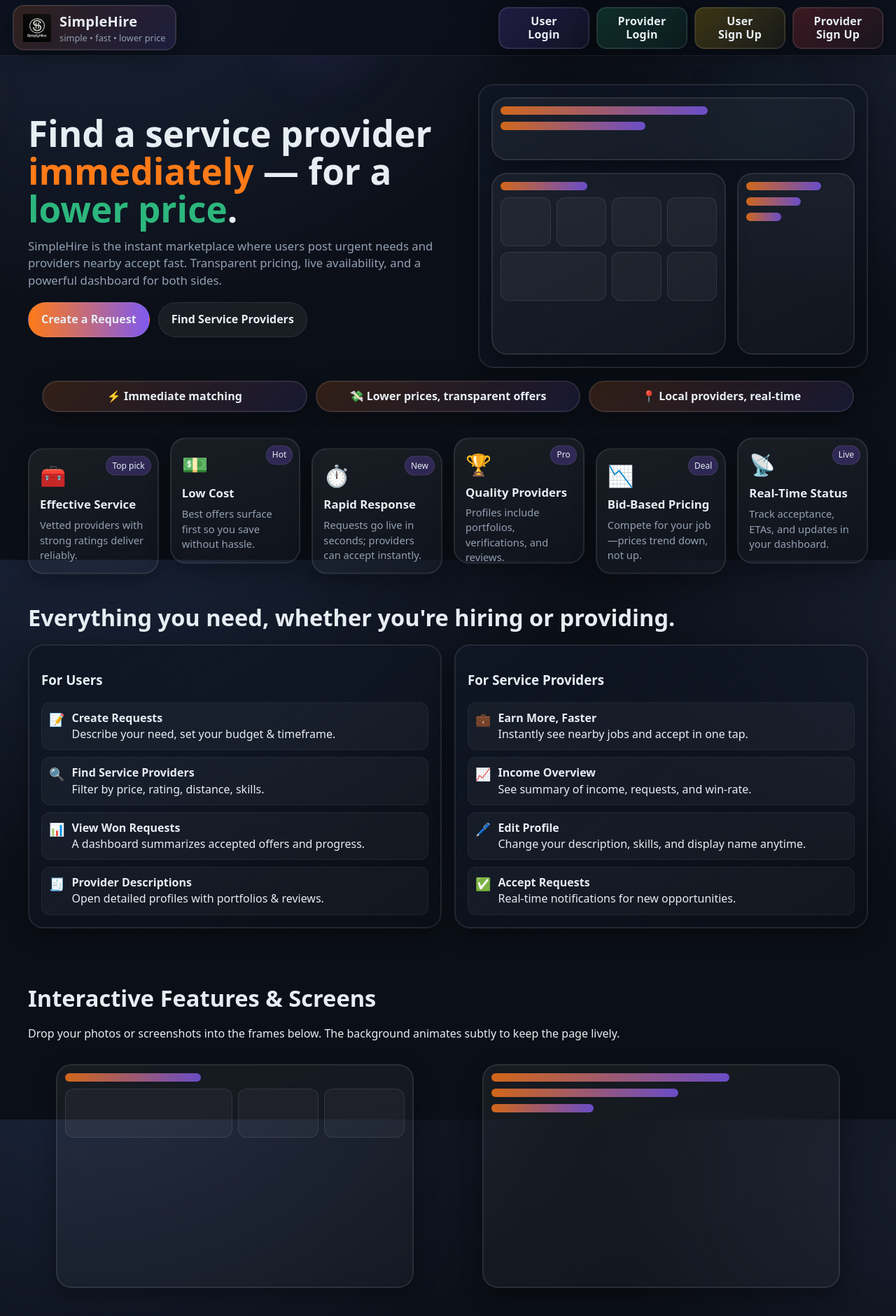
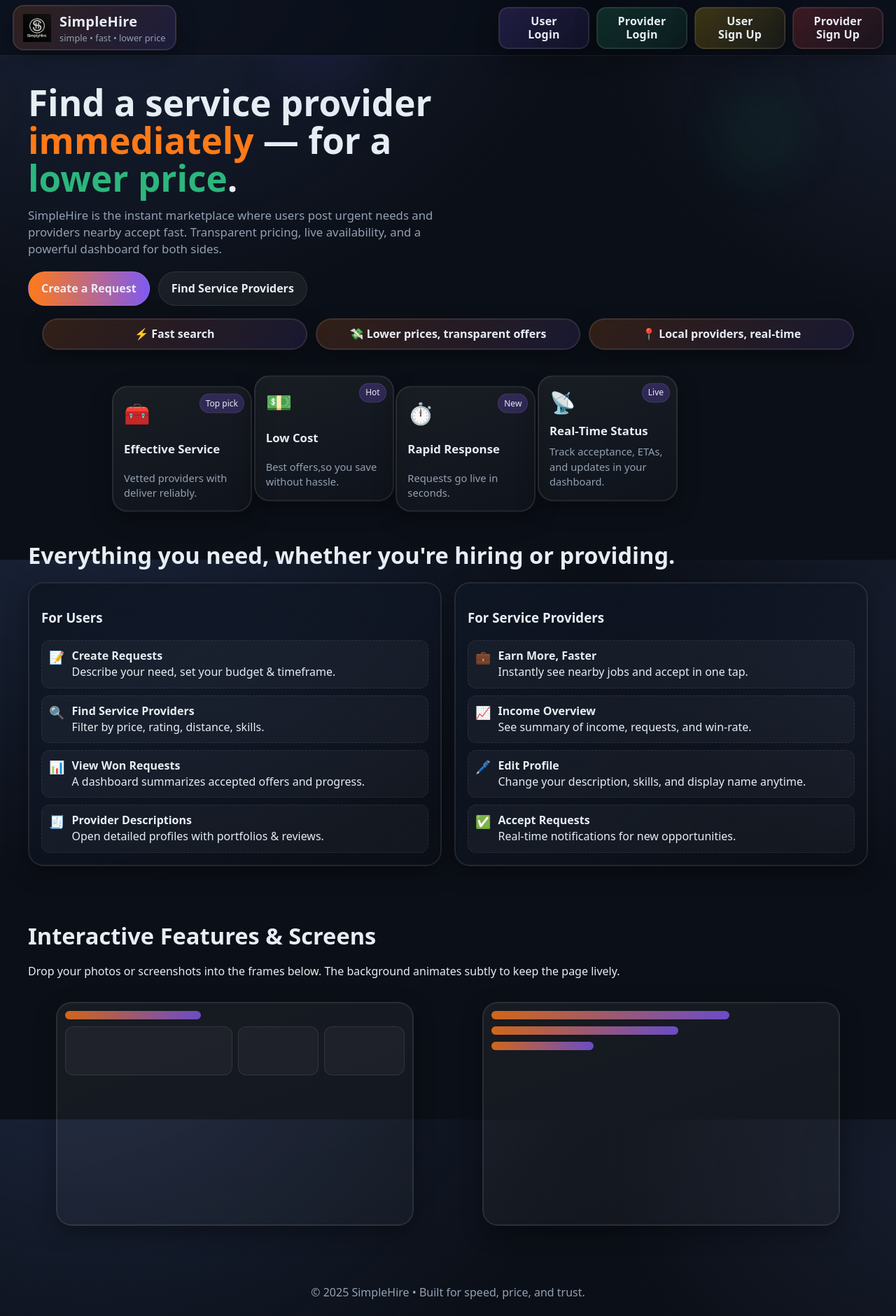
Before and after one commit to sph4919/Simplyhire, a PHP site: page / in a window 1280 px wide. Shown: the top 1881 px of the page at 70% size. Run offline with PHP 8.4, Linux system fonts and the light colour scheme.

Commit message:
finishing the index page 1

```diff
--- a/index.css
+++ b/index.css
@@ -113,6 +113,8 @@
   padding: 16px; height: 180px; display:flex; flex-direction:column; justify-content:space-between; overflow:hidden;
   position:relative;
   animation: bob 3.5s ease-in-out infinite;
+  margin-left: 120px;
+  width: 200px;
 }
 .card:nth-child(odd){ animation-direction: alternate-reverse; }
 .card:nth-child(even){ animation-direction: alternate; }
--- a/index.html
+++ b/index.html
@@ -37,41 +37,14 @@
           <h1>Find a service provider <span class="accent-orange">immediately</span> — for a <span class="accent-green">lower price</span>.</h1>
           <p>SimpleHire is the instant marketplace where users post urgent needs and providers nearby accept fast. Transparent pricing, live availability, and a powerful dashboard for both sides.</p>
           <div class="cta">
-            <a class="pill primary" href="#create-request">Create a Request</a>
-            <a class="pill" href="#explore-providers">Find Service Providers</a>
-          </div>
-        </div>
-        <div class="panel" aria-hidden="true">
-          <div class="mock short">
-            <div class="bar" style="width: 60%"></div>
-            <div class="bar" style="width: 42%"></div>
-          </div>
-          <div class="dash-preview">
-            <div class="mock">
-              <div class="bar" style="width:40%"></div>
-              <div class="row">
-                <div class="tile"></div>
-                <div class="tile"></div>
-                <div class="tile"></div>
-                <div class="tile"></div>
-              </div>
-              <div class="row mt">
-                <div class="tile span-2"></div>
-                <div class="tile"></div>
-                <div class="tile"></div>
-              </div>
-            </div>
-            <div class="mock">
-              <div class="bar" style="width:75%"></div>
-              <div class="bar" style="width:55%"></div>
-              <div class="bar" style="width:35%"></div>
-            </div>
+            <a class="pill primary" href="userLogin.html">Create a Request</a>
+            <a class="pill" href="serviceLogin.html">Find Service Providers</a>
           </div>
         </div>
       </div>
 
       <div class="usp" aria-label="Key selling points">
-        <div class="chip">⚡ Immediate matching</div>
+        <div class="chip">⚡ Fast search</div>
         <div class="chip">💸 Lower prices, transparent offers</div>
         <div class="chip">📍 Local providers, real-time</div>
       </div>
@@ -84,31 +57,19 @@
           <span class="badge">Top pick</span>
           <div class="icon" aria-hidden="true">🧰</div>
           <h3>Effective Service</h3>
-          <p>Vetted providers with strong ratings deliver reliably.</p>
+          <p>Vetted providers with deliver reliably.</p>
         </article>
         <article class="card" tabindex="0" aria-label="Low Cost">
           <span class="badge">Hot</span>
           <div class="icon" aria-hidden="true">💵</div>
           <h3>Low Cost</h3>
-          <p>Best offers surface first so you save without hassle.</p>
+          <p>Best offers,so you save without hassle.</p>
         </article>
         <article class="card" tabindex="0" aria-label="Rapid Response">
           <span class="badge">New</span>
           <div class="icon" aria-hidden="true">⏱️</div>
           <h3>Rapid Response</h3>
-          <p>Requests go live in seconds; providers can accept instantly.</p>
-        </article>
-        <article class="card" tabindex="0" aria-label="Quality Providers">
-          <span class="badge">Pro</span>
-          <div class="icon" aria-hidden="true">🏆</div>
-          <h3>Quality Providers</h3>
-          <p>Profiles include portfolios, verifications, and reviews.</p>
-        </article>
-        <article class="card" tabindex="0" aria-label="Bid-Based Pricing">
-          <span class="badge">Deal</span>
-          <div class="icon" aria-hidden="true">📉</div>
-          <h3>Bid-Based Pricing</h3>
-          <p>Compete for your job—prices trend down, not up.</p>
+          <p>Requests go live in seconds.</p>
         </article>
         <article class="card" tabindex="0" aria-label="Real-Time Status">
           <span class="badge">Live</span>
--- a/serviceLogin.html
+++ b/serviceLogin.html
@@ -14,7 +14,7 @@
   <div class="overlay">
     <div class="userlogin">
       <button type="button">
-        <a href="/Simplyhire/Simplyhireindex.html" class="userLoginpage">UserLogin</a>
+        <a href="/Simplyhire/index.html" class="userLoginpage">Home Page</a>
 
       </button>
        <img src="imgs/SimpleHireV2Logo.png" alt="Simpleyhire Logo" class="logo" height="70px" />
--- a/userLogin.html
+++ b/userLogin.html
@@ -39,7 +39,7 @@
       </form>
     </div>
     <div class="signup">
-      <p>Don't have an account? <a href="userSignup.html class="signup-link">Sign Up</a></p>
+      <p>Don't have an account? <a href="userSignup.html" class="signup-link">Sign Up</a></p>
     </div>
   </div>
 
```
